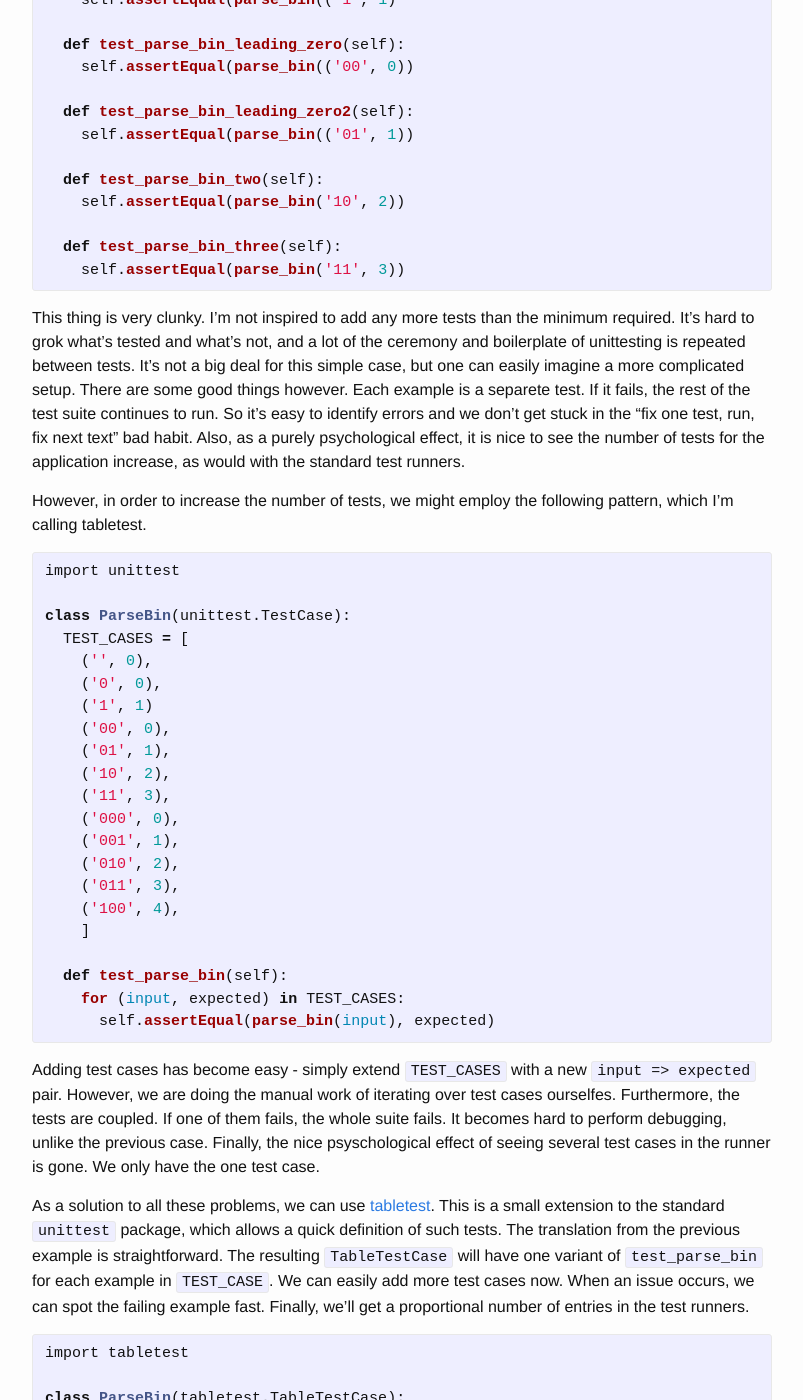
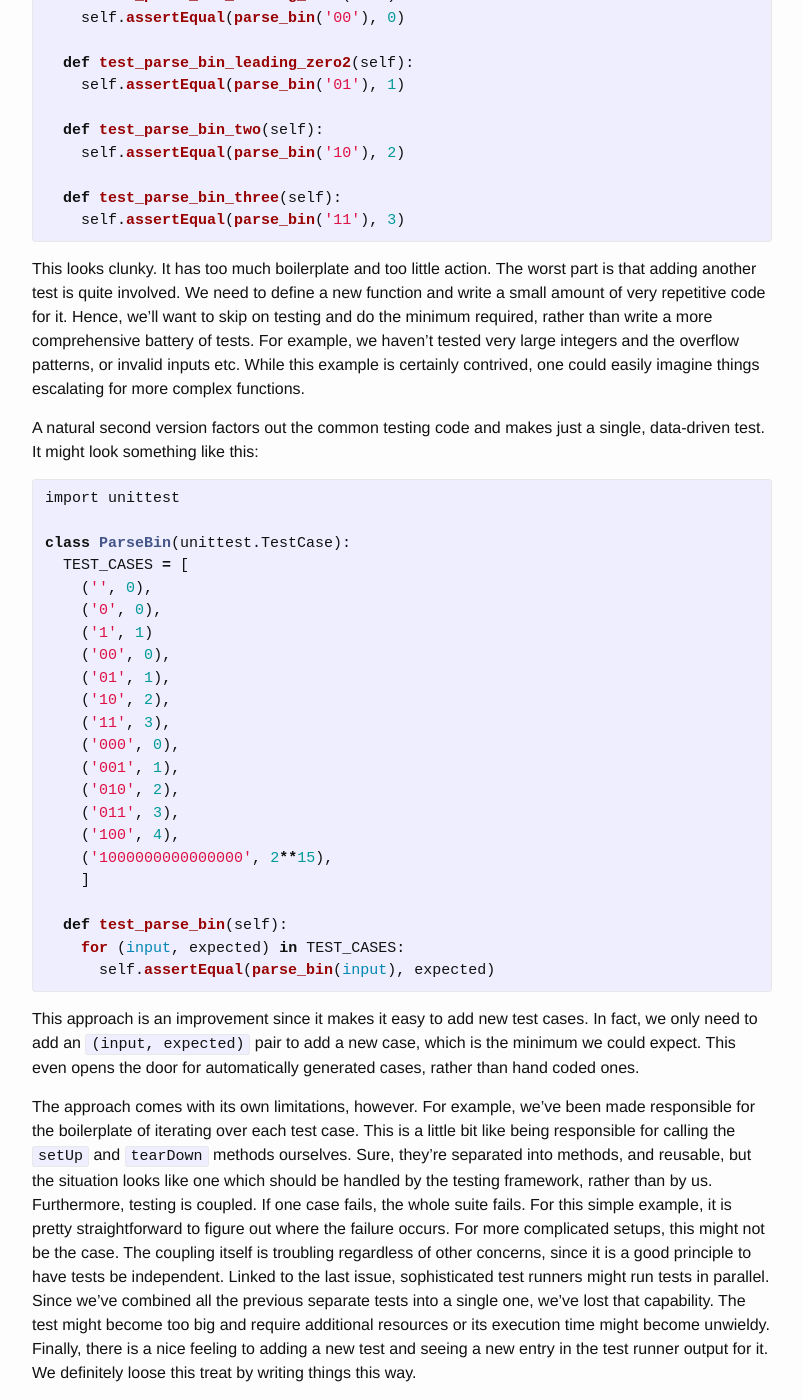
Before and after one commit to horia141/horia141.github.io, a Jekyll site: the page built from _posts/2015-08-31-tabletests.markdown, in a window 1280 px wide and 1400 px high, scrolled down 1094 px. Shown: the whole window, without its empty margins (238-1041 px from the left). Built offline with Jekyll 4.4.1, drawn with Linux system fonts in a browser that asks for light colours; some of the changed text lies outside the part shown.

Commit message:
Finished first article on tabletest.

```diff
--- a/_posts/2015-08-31-tabletests.markdown
+++ b/_posts/2015-08-31-tabletests.markdown
@@ -5,15 +5,15 @@ date: 2015-08-31 20:20:05
 categories: jekyll update
 tags: python tabletest unittest testing
 ---
-This article is an introduction and justification for [tabletest][tabletest] and [tabletest3][tabletest3]. These are small Python and Python3 (respectively) packages I've written, for helping with the writing of so-called "tabletest".
+This article is an introduction and justification for [tabletest][tabletest] and [tabletest3][tabletest3]. These are small Python and Python3 (respectively) packages I've written. They are used when writing so-called "tabletests" or data-driven tests.
 
-We can all agree that it's nice to have small and concise functions. And if they're side effect free, even better. Such functions are easy to understand, easy to work with and easy to test. The only way such functions would be better would be if we did not need them at all.
+I'll cause no controversy by saying that functions which are small and concise, are a "good thing". Such functions are easy to work with, easy to understand and easy to test.
 
-Suppose for the sake of argument we have a small function for converting string of binary digts into the integers they represent. We'll call the function `parse_bin`. It operates on strings such as `1010`, on which it would output `10`. Basic stuff. I've coded such a function in Python.
+For the sake of argument, suppose we have a small function for converting strings of binary digits into the integers they represent. We'll call it `parse_bin`. It operates on strings such as `"1010"` and outputs numbers. Basic stuff really. If we were to code it in Python, it might look something like this:
 
 {% highlight python %}
 def parse_bin(bin_str):
-  """Parse a string of binary digits and produce the integer value represented."""
+  """Parse a string of binary digits and produce the integer value."""
   result = 0
   pow = 1
   for digit in reversed(bin_str):
@@ -24,39 +24,39 @@ def parse_bin(bin_str):
   return result
 {% endhighlight %}
 
-The function is side effect free. It's also small and relatively concise. I think you'll agree this scores pretty well on the easy to understand and easy to work with scales. How about the easy to test scale? How would unit tests look like for it?
+The function scores pretty well on being easy to work with and, hopefully, it's pretty easy to understand as well. However, it is, I claim, quite hard to test.
 
-A first approach might look something like the following. A plain `unittest` test case, with one test for each example we wish to verify.
+For example, using Python's standard `unittest` library, the test suite might look something like this:
 
 {% highlight python %}
 import unittest
 
 class ParseBin(unittest.TestCase):
   def test_parse_bin_empty_string(self):
-    self.assertEqual(parse_bin(('', 0))
+    self.assertEqual(parse_bin(''), 0)
 
   def test_parse_bin_zero(self):
-    self.assertEqual(parse_bin(('0', 0))
+    self.assertEqual(parse_bin('0'), 0)
 
   def test_parse_bin_one(self):
-    self.assertEqual(parse_bin(('1', 1)
+    self.assertEqual(parse_bin('1'), 1)
 
   def test_parse_bin_leading_zero(self):
-    self.assertEqual(parse_bin(('00', 0))
+    self.assertEqual(parse_bin('00'), 0)
 
   def test_parse_bin_leading_zero2(self):
-    self.assertEqual(parse_bin(('01', 1))
+    self.assertEqual(parse_bin('01'), 1)
 
   def test_parse_bin_two(self):
-    self.assertEqual(parse_bin('10', 2))
+    self.assertEqual(parse_bin('10'), 2)
 
   def test_parse_bin_three(self):
-    self.assertEqual(parse_bin('11', 3))
+    self.assertEqual(parse_bin('11'), 3)
 {% endhighlight %}
 
-This thing is very clunky. I'm not inspired to add any more tests than the minimum required. It's hard to grok what's tested and what's not, and a lot of the ceremony and boilerplate of unittesting is repeated between tests. It's not a big deal for this simple case, but one can easily imagine a more complicated setup. There are some good things however. Each example is a separete test. If it fails, the rest of the test suite continues to run. So it's easy to identify errors and we don't get stuck in the "fix one test, run, fix next text" bad habit. Also, as a purely psychological effect, it is nice to see the number of tests for the application increase, as would with the standard test runners.
+This looks clunky. It has too much boilerplate and too little action. The worst part is that adding another test is quite involved. We need to define a new function and write a small amount of very repetitive code for it. Hence, we'll want to skip on testing and do the minimum required, rather than write a more comprehensive battery of tests. For example, we haven't tested very large integers and the overflow patterns, or invalid inputs etc. While this example is certainly contrived, one could easily imagine things escalating for more complex functions.
 
-However, in order to increase the number of tests, we might employ the following pattern, which I'm calling tabletest.
+A natural second version factors out the common testing code and makes just a single, data-driven test. It might look something like this:
 
 {% highlight python %}
 import unittest
@@ -75,6 +75,7 @@ class ParseBin(unittest.TestCase):
     ('010', 2),
     ('011', 3),
     ('100', 4),
+    ('1000000000000000', 2**15),
     ]
 
   def test_parse_bin(self):
@@ -82,9 +83,15 @@ class ParseBin(unittest.TestCase):
       self.assertEqual(parse_bin(input), expected)
 {% endhighlight %}
 
-Adding test cases has become easy - simply extend `TEST_CASES` with a new `input => expected` pair. However, we are doing the manual work of iterating over test cases ourselfes. Furthermore, the tests are coupled. If one of them fails, the whole suite fails. It becomes hard to perform debugging, unlike the previous case. Finally, the nice psyschological effect of seeing several test cases in the runner is gone. We only have the one test case.
+This approach is an improvement since it makes it easy to add new test cases. In fact, we only need to add an `(input, expected)` pair to add a new case, which is the minimum we could expect. This even opens the door for automatically generated cases, rather than hand coded ones.
 
-As a solution to all these problems, we can use [tabletest][tabletest]. This is a small extension to the standard `unittest` package, which allows a quick definition of such tests. The translation from the previous example is straightforward. The resulting `TableTestCase` will have one variant of `test_parse_bin` for each example in `TEST_CASE`. We can easily add more test cases now. When an issue occurs, we can spot the failing example fast. Finally, we'll get a proportional number of entries in the test runners.
+The approach comes with its own limitations, however. For example, we've been made responsible for the boilerplate of iterating over each test case. This is a little bit like being responsible for calling the `setUp` and `tearDown` methods ourselves. Sure, they're separated into methods, and reusable, but the situation looks like one which should be handled by the testing framework, rather than by us. Furthermore, testing is coupled. If one case fails, the whole suite fails. For this simple example, it is pretty straightforward to figure out where the failure occurs. For more complicated setups, this might not be the case. The coupling itself is troubling regardless of other concerns, since it is a good principle to have tests be independent. Linked to the last issue, sophisticated test runners might run tests in parallel. Since we've combined all the previous separate tests into a single one, we've lost that capability. The test might become too big and require additional resources or its execution time might become unwieldy. Finally, there is a nice feeling to adding a new test and seeing a new entry in the test runner output for it. We definitely loose this treat by writing things this way.
+
+At this point, one might argue that the cure is worse than the illness. Certainly, there are a lot of drawbacks. We need not resign ourselves to clunky XOR unwieldy tests however. We can have the best of both worlds.
+
+All of this is a long way to introduce the [tabletest][tabletest] library, which is a `unittest` extension which allows one to have data driven tests, but with all the advantages of separate and independent unit tests.
+
+At this point, it would be better to let the code speak for itself. The third and final version of the test suite looks something like this:
 
 {% highlight python %}
 import tabletest
@@ -106,9 +113,10 @@ class ParseBin(tabletest.TableTestCase):
     ('101', 5),
     ('110', 6),
     ('111', 7),
+    ('1000000000000000', 2**15),
     ('10000', 16),
     ('100001', 33),
-    ('0110001', 49)
+    ('0110001', 49),
     ]
 
   @tabletest.tabletest(TEST_CASES)
@@ -117,9 +125,11 @@ class ParseBin(tabletest.TableTestCase):
     self.assertEqual(parse_bin(input), expected)
 {% endhighlight %}
 
-There you go! The best of both worlds.
+The difference between the two versions is that we've replaced the manually iterating version of `test_parse_bin` with a new one, which is annotated with the `tabletest` annotation. Hopefully the way to use it is clear.
 
-See the next [post][how-tabletest-works] in the series for a deeper dive into how the package actually works.
+Under the hood, the library generates a version of `test_parse_bin` for each test case. Therefore the code that gets executed looks like the first version rather than the second. We still get all the goodness of independent tests and boilerplate-free development, without having to develop it ourselves. Finally, the test runner is going to show one entry for each test case, which will keep us hooked on writing them.
+
+Usage should be straightforward and surprise free. For more info, tune in to the next [post][how-tabletest-works] in the series.
 
 [tabletest]: https://github.com/horia141/tabletest
 [tabletest3]: https://github.com/horia141/tabletest3
```
